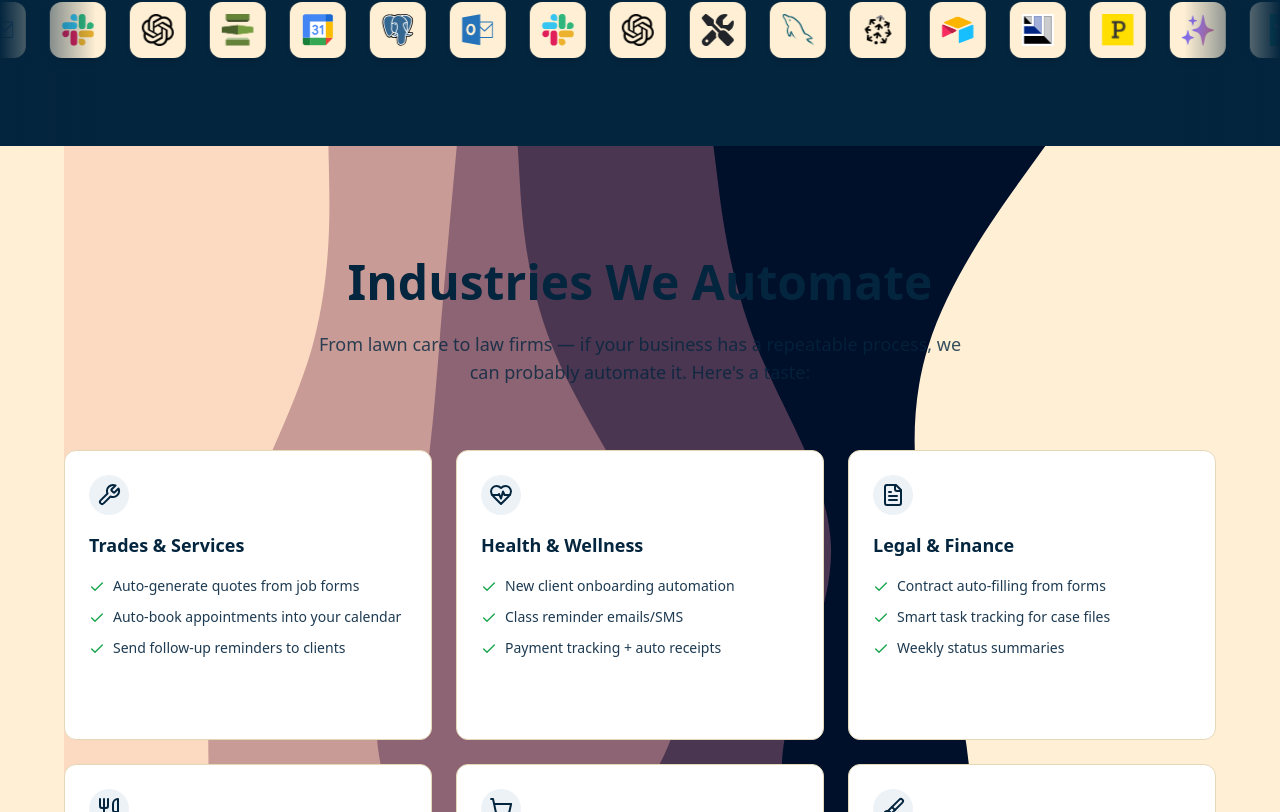
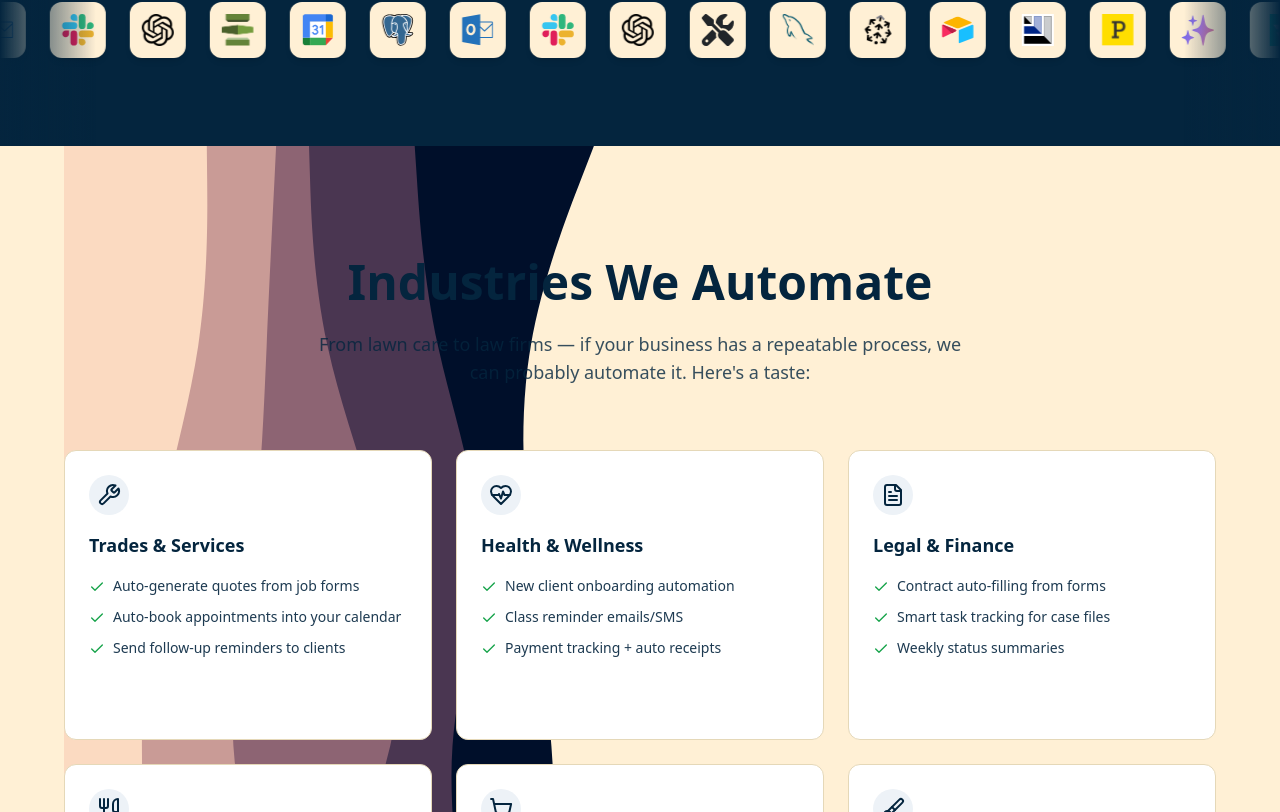
Before and after one commit to trimdex445/axon-automate, a Next.js app: page / in a window 1280 px wide. Shown: the part 1648-2460 px from the top of the page. Built offline with nearby package versions, Linux system fonts and the light colour scheme.

Commit message:
Applied taller SVG as background for Industries section with proper layering

```diff
--- a/pages/index.tsx
+++ b/pages/index.tsx
@@ -181,8 +181,8 @@ export default function Home() {
 
   {/* Industries + CTA Section with Left SVG Background */}
       <section
-        className="relative bg-[#fff0d5] overflow-hidden z-0 bg-no-repeat bg-left-top bg-cover"
-        style={{ backgroundImage: "url('/assets/illustrations/layered-waves-haikei.svg')" }}
+        className="relative bg-[#fff0d5] overflow-hidden z-0 bg-no-repeat bg-left-top bg-contain md:bg-cover"
+        style={{ backgroundImage: "url('/assets/illustrations/layered-waves-haikei-long.svg')" }}
       >
 
         {/* Content Wrapper */}
```
Also changed, not shown: public/assets/illustrations/layered-waves-haikei-long.svg (added).
